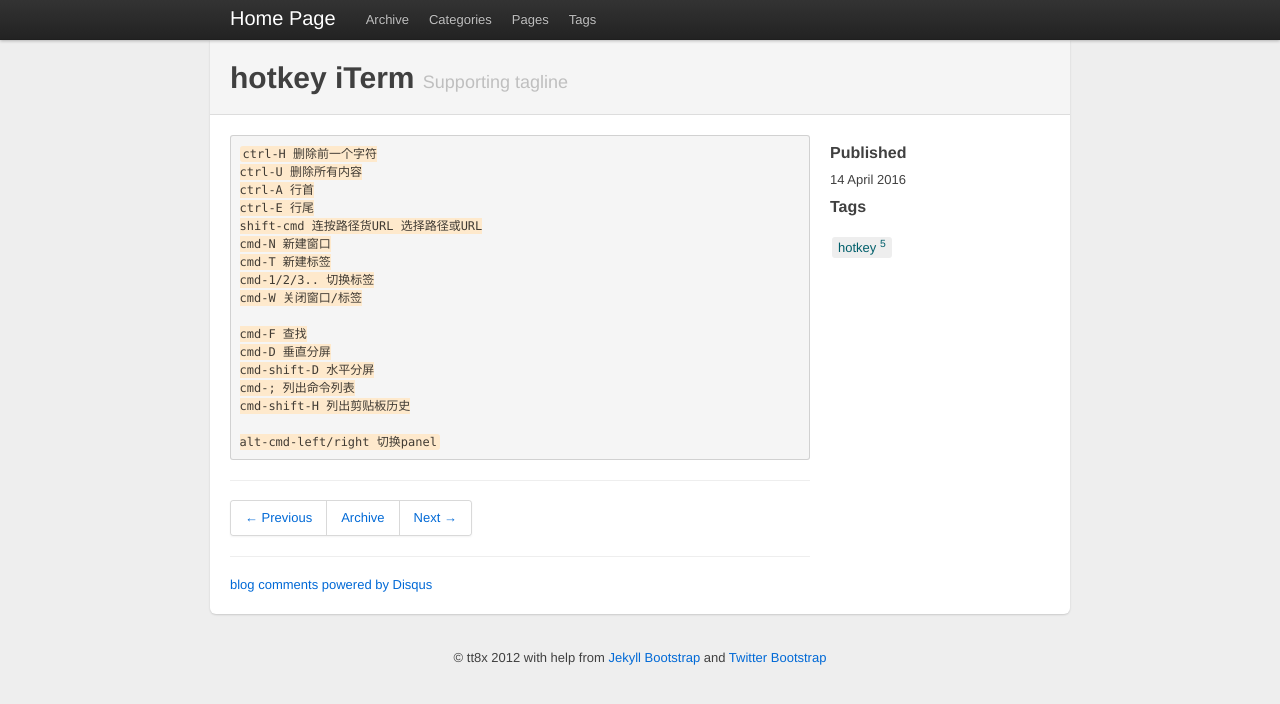
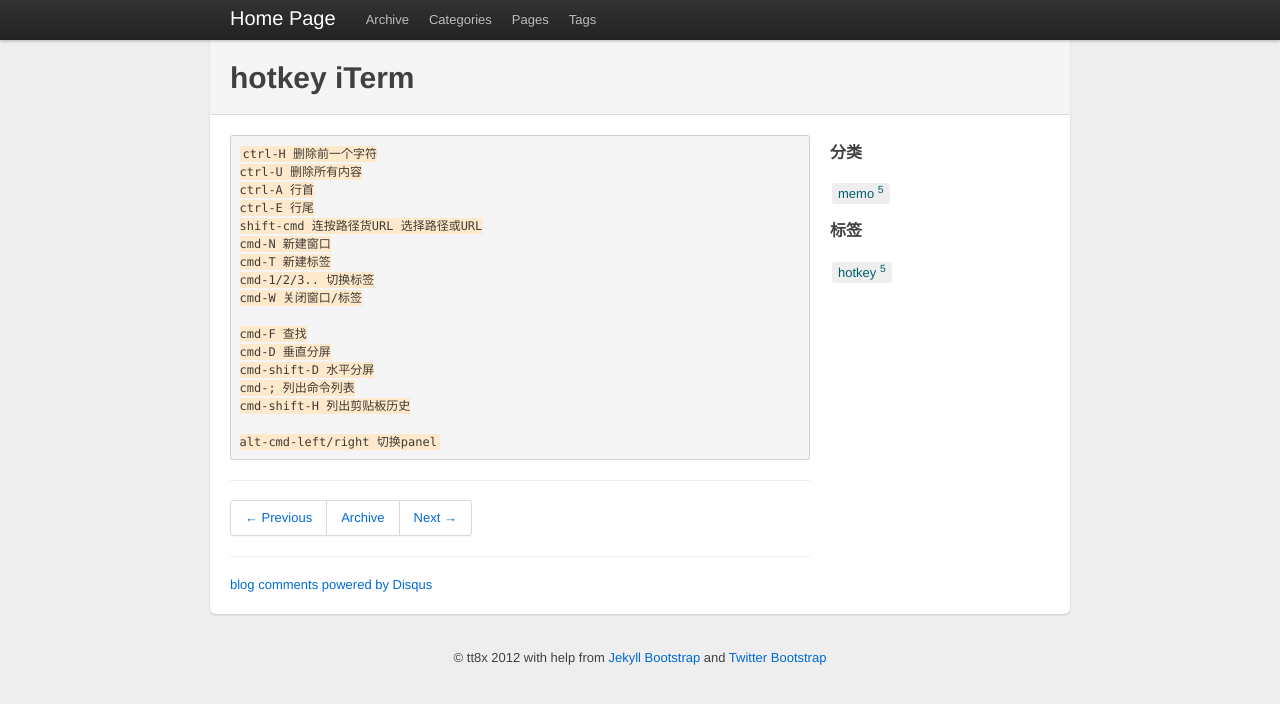
Before and after one commit to kkshare/kkshare.github.io, a Jekyll site: the page built from _posts/2016-04-12-hotkey-iterm.md, in a window 1280 px wide. Shown: the top 704 px of the page. Built offline with Jekyll 4.4.1, drawn with Linux system fonts in a browser that asks for light colours; comment, search, counter and statistics services are not loaded.

```diff
--- a/_config.yml
+++ b/_config.yml
@@ -1,6 +1,6 @@
 # This is the default format.
 # For more see: http://jekyllrb.com/docs/permalinks/
-permalink: /:categories/:year/:month/:day/:title
+permalink: /:categories/:year-:month-:day-:title
 
 exclude: [".rvmrc", ".rbenv-version", "README.md", "Rakefile", "changelog.md"]
 highlighter: pygments
--- a/_includes/JB/posts_collate
+++ b/_includes/JB/posts_collate
@@ -32,7 +32,7 @@
       <ul>
     {% endif %}
 
-    <li><span>{{ post.date | date: "%B %e, %Y" }}</span> &raquo; <a href="{{ BASE_PATH }}{{ post.url }}">{{ post.title }}</a></li>
+    <li><span>{{ post.date | date: "%Y-%m-%d" }}</span> &raquo; <a href="{{ BASE_PATH }}{{ post.url }}">{{ post.title }}</a></li>
 
     {% if forloop.last %}
       </ul>
--- a/_includes/themes/twitter/page.html
+++ b/_includes/themes/twitter/page.html
@@ -1,5 +1,5 @@
 <div class="page-header">
-  <h1>{{ page.title }} <small>Supporting tagline</small></h1>
+    <h1>{{ page.title }} <small>{{ page.tagline }}</small></h1>
 </div>
 
 <div class="row">
--- a/_includes/themes/twitter/post.html
+++ b/_includes/themes/twitter/post.html
@@ -1,5 +1,5 @@
 <div class="page-header">
-  <h1>{{ page.title }} <small>Supporting tagline</small></h1>
+    <h1>{{ page.title }} <small>{{page.tagline}}</small></h1>
 </div>
 
 <div class="row">
@@ -26,11 +26,17 @@
   </div>
 
   <div class="span4">
-    <h4>Published</h4>
-    <div class="date"><span>{{ page.date | date_to_long_string }}</span></div>
+
+  {% unless page.categories == empty %}
+    <h4>分类</h4>
+    <ul class="tag_box">
+    {% assign categories_list = page.category %}
+    {% include JB/categories_list %}
+    </ul>
+  {% endunless %}
 
   {% unless page.tags == empty %}
-    <h4>Tags</h4>
+    <h4>标签</h4>
     <ul class="tag_box">
     {% assign tags_list = page.tags %}
     {% include JB/tags_list %}
```
Also changed, not shown: _posts/2016-04-12-hotkey-vim.md (renamed from _posts/2016-04-14-hotkey-vim.md, +0 -1 lines), index.md (+1 -1 lines), _posts/2016-04-12-hotkey-emacs.md (renamed from _posts/2016-04-14-hotkey-emacs.md), _posts/2016-04-12-hotkey-iterm.md (renamed from _posts/2016-04-14-hotkey-iterm.md), _posts/2016-04-12-hotkey-microemacs.md (renamed from _posts/2016-04-14-hotkey-microemacs.md), _posts/2016-04-12-hotkey-system.md (renamed from _posts/2016-04-14-hotkey-system.md), 1 other file.
